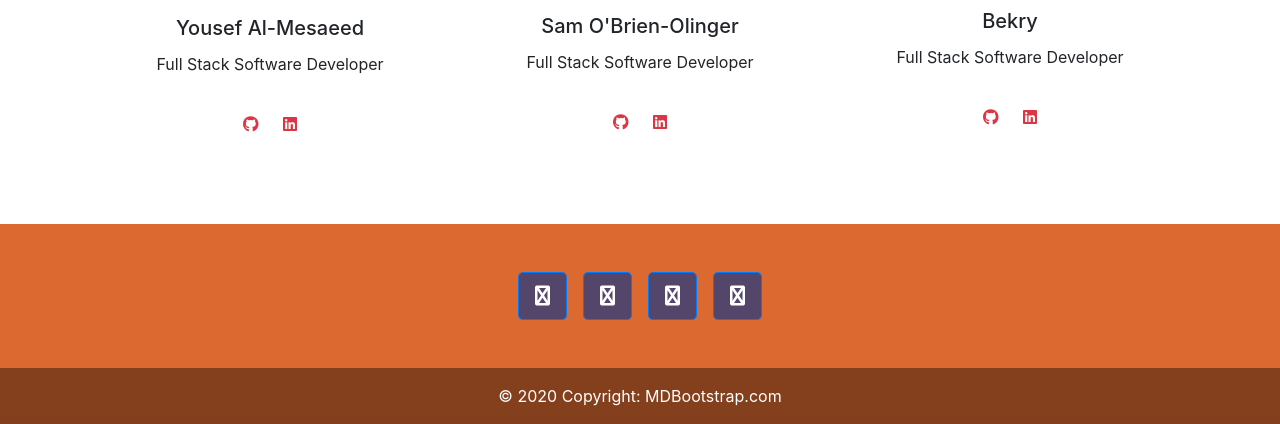
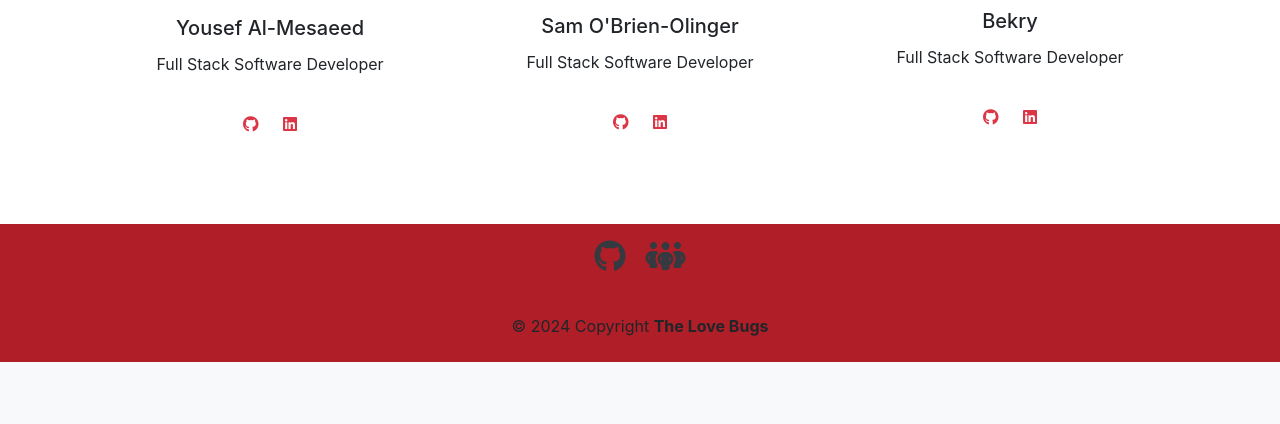
Before and after one commit to VCGithubCode/the-love-bugs, a Django app: page /about/ in a window 1280 px wide. Shown: the part 1109-1533 px from the top of the page. After the commit the page ends 1471 px from the top, so only its background shows below. Run offline with Django 3.2, Linux system fonts and the light colour scheme; some libraries are stand-ins or nearby versions.

Commit message:
Fixing the footer to end and give style

```diff
--- a/templates/base.html
+++ b/templates/base.html
@@ -95,34 +95,25 @@
   </header>
 
   <!-- Wrap your content in a main container -->
-  <main class="container my-5">
+  <main class="container my-5 flex-fill">
       {% block content %} {% endblock %}
   </main>
 
-  <footer class="text-center text-lg-start" style="background-color: #db6930;">
-      <div class="container d-flex justify-content-center py-5">
-          <!-- Social media buttons -->
-          <button type="button" class="btn btn-primary btn-lg btn-floating mx-2" style="background-color: #54456b;">
-              <i class="fas fa-facebook-f"></i>
-          </button>
-          <button type="button" class="btn btn-primary btn-lg btn-floating mx-2" style="background-color: #54456b;">
-              <i class="fas fa-youtube"></i>
-          </button>
-          <button type="button" class="btn btn-primary btn-lg btn-floating mx-2" style="background-color: #54456b;">
-              <i class="fas fa-instagram"></i>
-          </button>
-          <button type="button" class="btn btn-primary btn-lg btn-floating mx-2" style="background-color: #54456b;">
-              <i class="fas fa-twitter"></i>
-          </button>
+  <footer class="text-center text-lg-start" style="background-color: rgba(176, 30, 40);">
+      <div class="container d-flex justify-content-center py-3">
+            <!-- Social media buttons -->
+            <a href="https://github.com/VCGithubCode/the-love-bugs" class="card-link text-dark" target="_blank"><i class="fa-brands fa-github fa-2x"></i></a>
+            <a href="https://hackathon.codeinstitute.net/teams/404/" class="card-link text-dark" target="_blank"><i class="fa-solid fa-people-group fa-2x"></i></a>
       </div>
 
       <!-- Copyright -->
-      <div class="text-center text-white p-3" style="background-color: rgba(0, 0, 0, 0.4);">
-          © 2020 Copyright:
-          <a class="text-white" href="https://mdbootstrap.com/">MDBootstrap.com</a>
+      <div class="text-center text-black p-4" style="background-color: rgba(0, 0, 0, 0.0);">
+          © 2024 Copyright
+          <a class="text-black font-weight-bolder mb-3">The Love Bugs</a>
       </div>
       <!-- Copyright -->
   </footer>
+  <script src="https://kit.fontawesome.com/049d55f482.js" crossorigin="anonymous"></script>
 
 </body>
 
```
